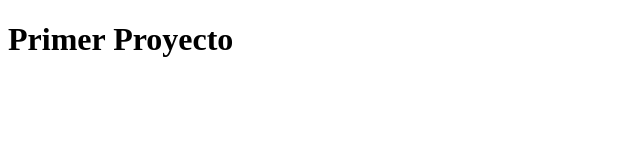
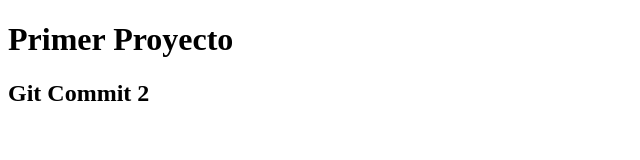
Before and after one commit to velasquezsanti/CursoGit, a plain HTML site: page Pages/index.html in a window 1280 px wide. Shown: the whole page, without its empty margins (0-640 px from the left). Drawn offline with Linux system fonts and the light colour scheme.

Commit message:
Creación de carpetas

```diff
--- a/Pages/index.html
+++ b/Pages/index.html
@@ -7,6 +7,6 @@
 </head>
 <body>
     <h1>Primer Proyecto</h1>
-
+    <h2>Git Commit 2</h2>
 </body>
 </html>
```
Also changed, not shown: JS/index.js (added), Styles/index.css (added).
